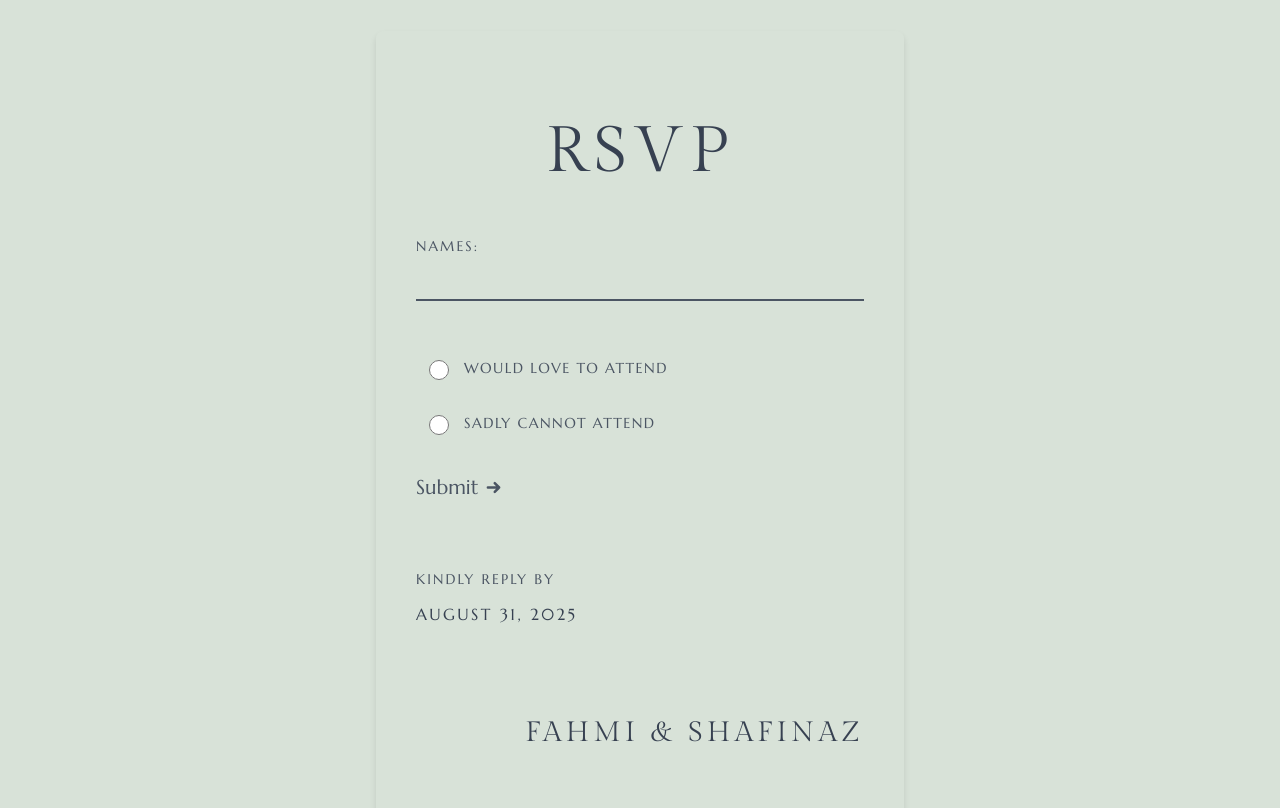
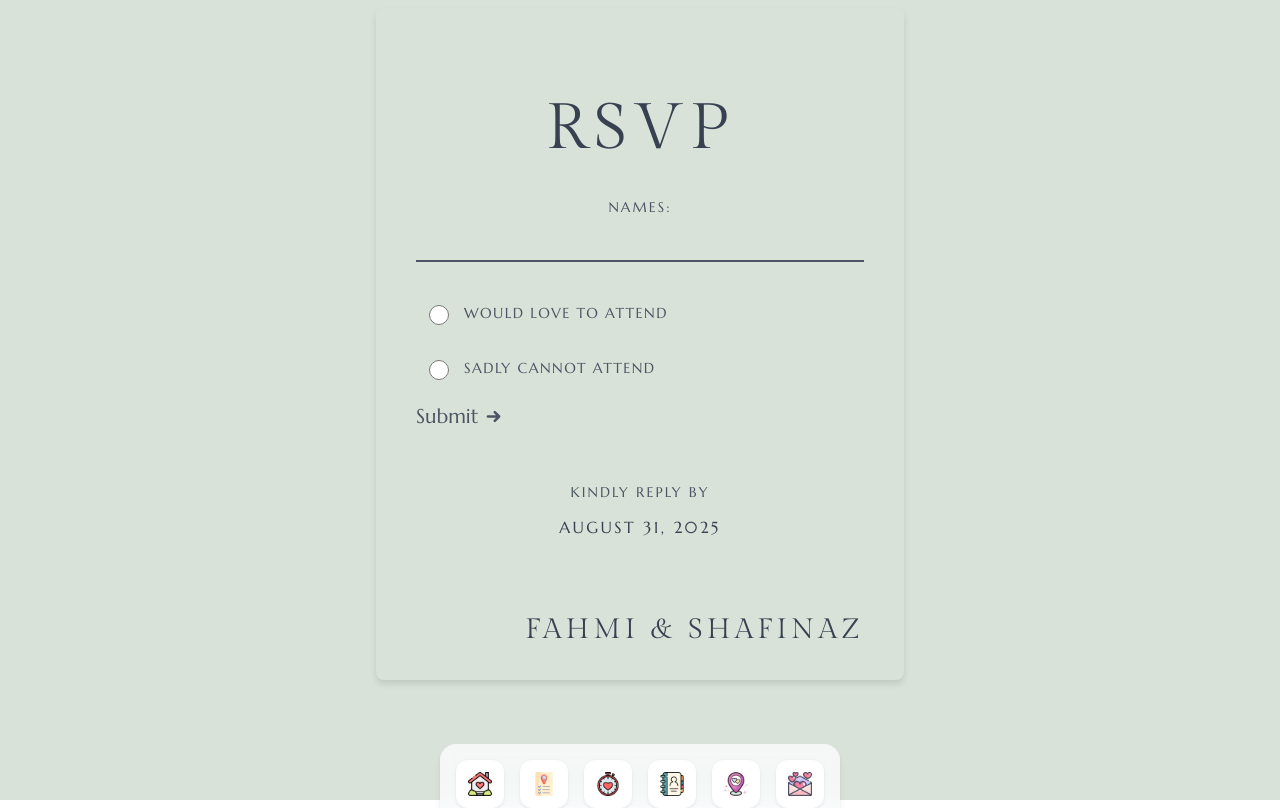
Before and after one commit to FahmiRid/joke-fun, a React (Create React App) app: page /rsvp in a window 1280 px wide. Shown: the top 808 px of the page. Built offline with nearby package versions, Linux system fonts and the light colour scheme.

Commit message:
FS - 16 Fixed CSS RSVP and countdown

```diff
--- a/src/components/countdown.jsx
+++ b/src/components/countdown.jsx
@@ -65,8 +65,11 @@ export default function Countdown() {
           id="countdown"
           style={{ display: contentVisible ? "none" : "block" }}
         >
-          <div className="countdown-label">
-            <ul>
+            <ul style={{
+                display: "flex",
+                position: "relative",
+                right: "1em",
+              }}>
               <li>
                 <span id="days">{days}</span> days
               </li>
@@ -80,7 +83,7 @@ export default function Countdown() {
                 <span id="seconds">{seconds}</span> Seconds
               </li>
             </ul>
-          </div>
+
         </div>
         <div>
           <h1 id="headline">{Desc}</h1>
--- a/src/components/rsvp.jsx
+++ b/src/components/rsvp.jsx
@@ -11,6 +11,7 @@ const RSVPForm = () => {
   };
 
   return (
+    <>
       <div className="container-rsvp">
         <div className="rsvp-card">
           <form onSubmit={handleSubmit} className="rsvp-form">
@@ -83,11 +84,12 @@ const RSVPForm = () => {
               <p className="couple-names">FAHMI & SHAFINAZ</p>
             </div>
           </form>
+        </div>
         <div className="dock-cont-rsvp">
           <AnimatedDock />
         </div>
       </div>
-    </div>
+    </>
   );
 };
 
--- a/src/styles/countdown.css
+++ b/src/styles/countdown.css
@@ -41,7 +41,7 @@ body {
     max-width: 800px;
     display: flex;
     flex-direction: column;
-    padding: 20px;
+    padding: 5px;
 }
 
 h1 {
--- a/src/styles/rsvp.css
+++ b/src/styles/rsvp.css
@@ -13,16 +13,17 @@ body {
 }
 
 .container-rsvp {
-  min-height: 124vh;
   display: flex;
+  flex-direction: column;
   align-items: center;
   justify-content: center;
-  padding: 1rem;
-  background-color: #d8e2d8;
+  background: #d8e2d8;
+  height: 100vh;
+  text-align: center;
 }
 
 .rsvp-card {
-  width: 100%;
+  width: 75%;
   max-width: 28rem;
   background-color: #d8e2d8;
   border-radius: 0.5rem;
@@ -33,7 +34,8 @@ body {
   transform: translateY(20px);
   animation: fadeIn 0.6s ease-out forwards;
   position: relative;
-  bottom: 3em;
+  bottom: 1em;
+  height: 37em;
 }
 
 .rsvp-card:hover {
@@ -45,7 +47,7 @@ body {
 .rsvp-form {
   display: flex;
   flex-direction: column;
-  gap: 2rem;
+  gap: 1rem;
 }
 
 .rsvp-title {
@@ -247,9 +249,9 @@ button {
   display: inline-block;
 }
 
-.dock-cont-rsvp{
+.dock-cont-rsvp {
   position: relative;
-    top: 8em;
+  top: 3em;
 }
 
 /* Animations */
@@ -258,6 +260,7 @@ button {
     opacity: 0;
     transform: translateY(20px);
   }
+
   to {
     opacity: 1;
     transform: translateY(0);
@@ -269,6 +272,7 @@ button {
     opacity: 0;
     transform: translateY(-20px);
   }
+
   to {
     opacity: 1;
     transform: translateY(0);
```
Lines whose indentation alone changed are shown as unchanged.
